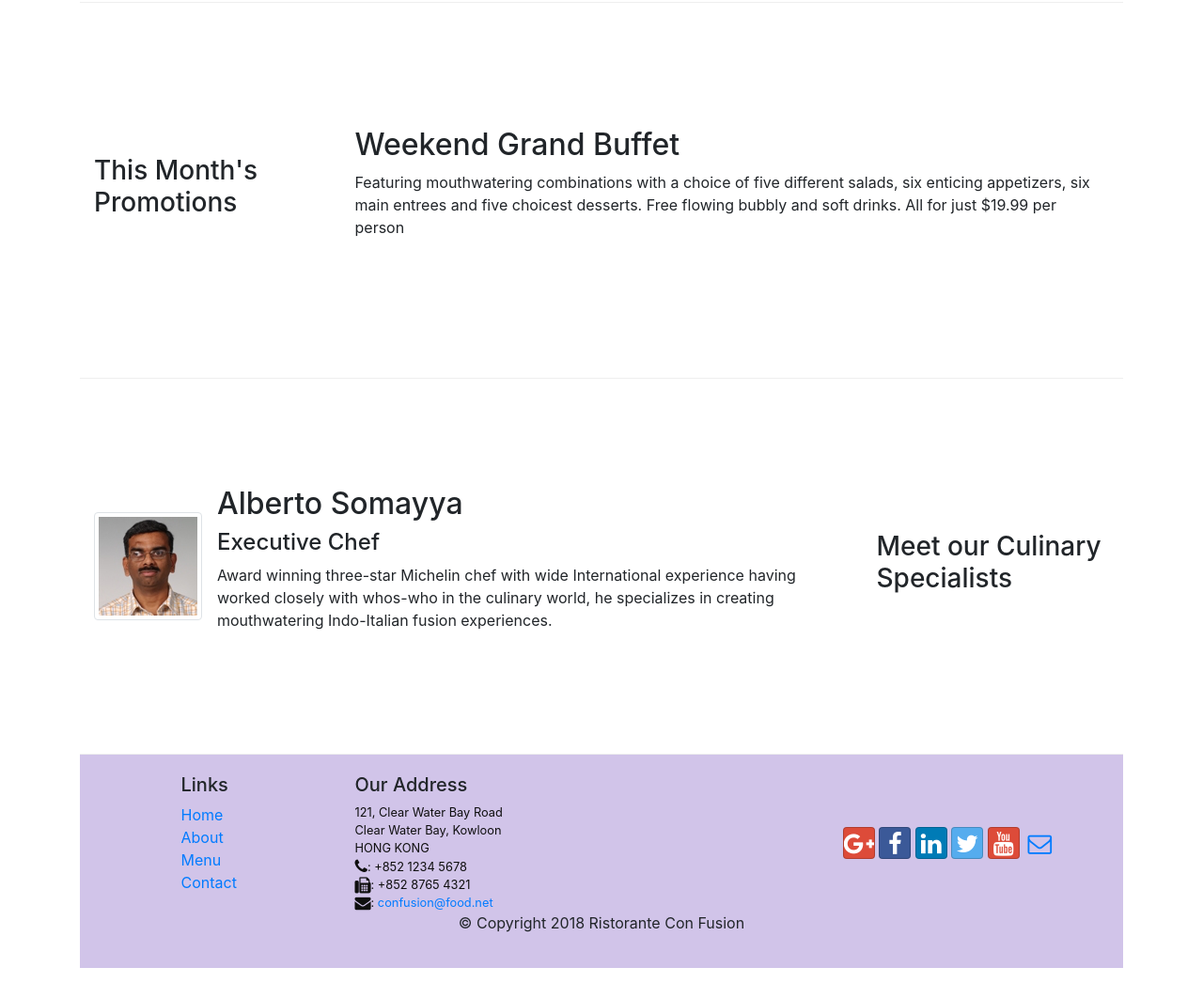
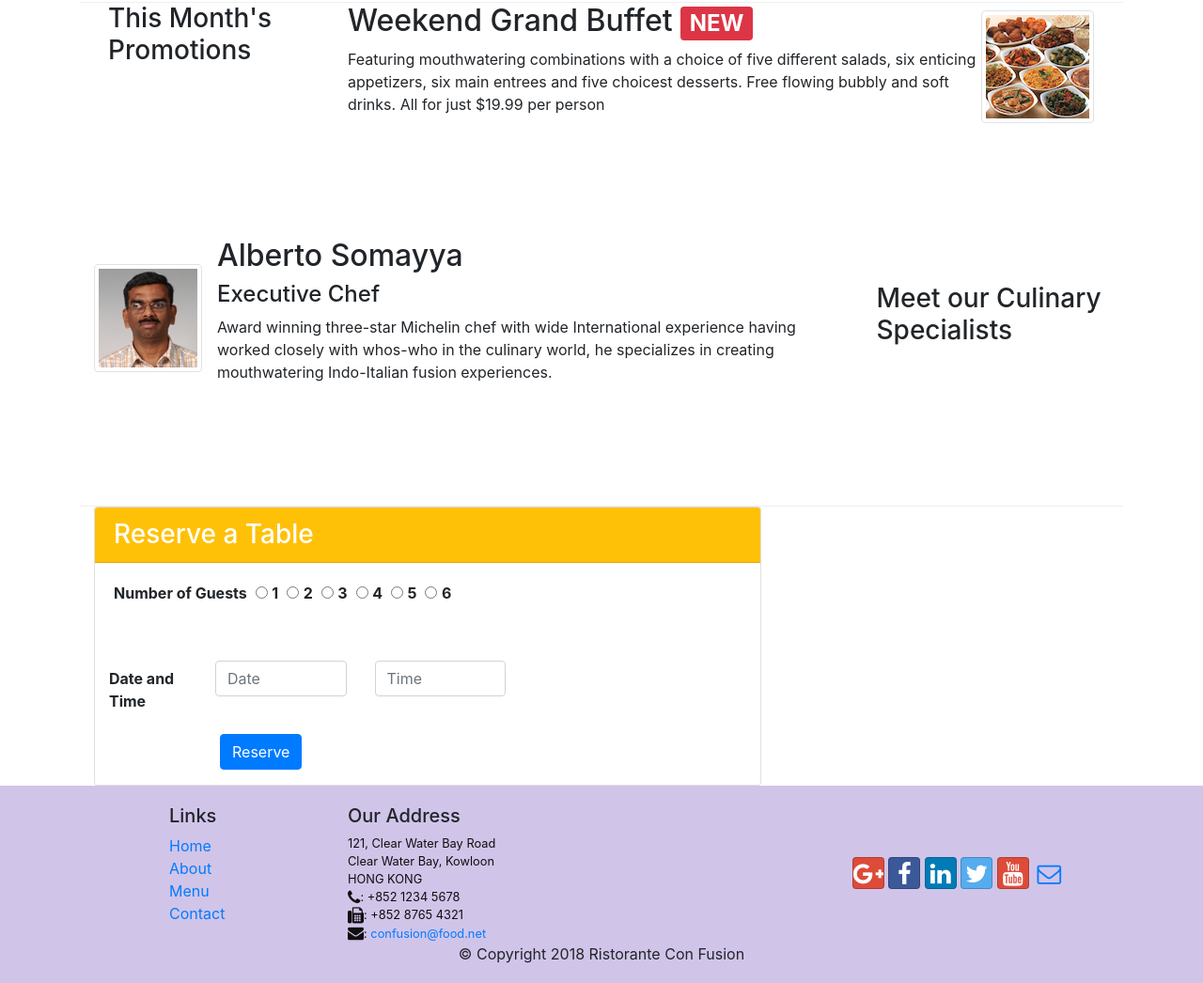
Before and after one commit to gabr-el/Front-End-Web-UI-Frameworks-and-Tools-Bootstrap-4, a website: page index.html in a window 1280 px wide. Shown: the part 731-1777 px from the top of the page at 94% size. Drawn offline with nearby package versions, Linux system fonts and the light colour scheme.

Commit message:
Second Assignment

```diff
--- a/index.html
+++ b/index.html
@@ -48,6 +48,7 @@
                     <img src="img/logo.png" class="img-fluid">
                 </div>
             </div>
+            <a href="#reserve" class="btn btn-warning float-right" role="button">Reserve Table</a>
         </div>
     </header>
 
@@ -61,27 +62,28 @@
 
                     <img class="d-flex mr-3 img-thumbnail align-self-center" src="img/uthappizza.png" alt="uthappizza">
                     <div class="media-body">
-                        <h2 class="mt-0">Uthappizza <span class="badge badge-danger">HOT</span> <span class="badge badge-pill badge-secondary">$4.99</span></h2>
+                        <h2 class="mt-0">Uthappizza <span class="badge badge-danger">HOT</span> <span
+                                class="badge badge-pill badge-secondary">$4.99</span></h2>
                         <p>A unique combination of Indian Uthappam (pancake) and Italian pizza, topped with Cerignola
                             olives,
                             ripe vine cherry tomatoes, Vidalia onion, Guntur chillies and Buffalo Paneer.</p>
                     </div>
-
                 </div>
-
             </div>
         </div>
 
-
-        <div class="row row-content align-items-center">
+        <div class="col col-sm order-sm-first col-md">
+            <div class="media">
                 <div class="col-12 col-sm-4 col-md-3">
                     <h3>This Month's Promotions</h3>
                 </div>
-            <div class="col col-sm col-md">
-                <h2>Weekend Grand Buffet</h2>
+                <div class="media-body">
+                    <h2>Weekend Grand Buffet <span class="badge badge-danger">NEW</span></h2>
                 <p>Featuring mouthwatering combinations with a choice of five different salads, six enticing appetizers,
                     six main entrees and five choicest desserts. Free flowing bubbly and soft drinks. All for just
                     $19.99 per person </p>
+                </div>
+                <img class="d-flex mr-3 img-thumbnail align-self-center" src="img/buffet.png" alt="uthappizza">
             </div>
         </div>
 
@@ -96,11 +98,55 @@
                     <div class="media-body">
                         <h2 class="mt-0">Alberto Somayya</h2>
                         <h4>Executive Chef</h4>
-                    <p>Award winning three-star Michelin chef with wide International experience having worked closely
+                        <p>Award winning three-star Michelin chef with wide International experience having worked
+                            closely
                             with
                             whos-who in the culinary world, he specializes in creating mouthwatering Indo-Italian fusion
                             experiences. </p>
                     </div>
+                </div>
+            </div>
+        </div>
+
+        <div id="reserve" class="col-sm-8 col-md-8">
+            <div class="card">
+                <h3 class="card-header bg-warning text-white">Reserve a Table</h3>
+                <div class="card-body">
+                    <dl class="row">
+                        <div class="form-group col-md-12">
+                            <strong>Number of Guests</strong>&nbsp;
+                            <label for="comprom_perg_a" class="radio-inline control-label">
+                                <input type="radio" name="comprom_perg_a" value="1">&nbsp;<strong>1</strong></label>&nbsp;
+                            <label for="comprom_perg_a" class="radio-inline control-label">
+                                <input type="radio" name="comprom_perg_a" value="2">&nbsp;<strong>2</strong></label>&nbsp;
+                            <label for="comprom_perg_a" class="radio-inline control-label">
+                                <input type="radio" name="comprom_perg_a" value="3">&nbsp;<strong>3</strong></label>&nbsp;
+                            <label for="comprom_perg_a" class="radio-inline control-label">
+                                <input type="radio" name="comprom_perg_a" value="4">&nbsp;<strong>4</strong></label>&nbsp;
+                            <label for="comprom_perg_a" class="radio-inline control-label">
+                                <input type="radio" name="comprom_perg_a" value="5">&nbsp;<strong>5</strong></label>&nbsp;
+                            <label for="comprom_perg_a" class="radio-inline control-label">
+                                <input type="radio" name="comprom_perg_a" value="6">&nbsp;<strong>6</strong></label>&nbsp;
+                        </div>
+                </div>
+                </dl>
+                <dl>
+                    <div class="form-group row col-md-12">
+                        <label for="datetime" class="col-12 col-md-2 col-form-label"><strong>Date and
+                                Time</strong></label>
+                        <div class="col-5 col-md-3">
+                            <input type="text" class="form-control" id="date" name="date" placeholder="Date">
+                        </div>
+                        <div class="col-7 col-md-3">
+                            <input type="text" class="form-control" id="time" name="time" placeholder="Time">
+                        </div>
+                    </div>
+                    <div class="offset-md-2 col-md-10">
+                        <button type="submit" class="btn btn-primary">
+                            Reserve
+                        </button>
+                    </div>
+                </dl>
             </div>
         </div>
     </div>
```
Lines whose indentation alone changed are shown as unchanged.
